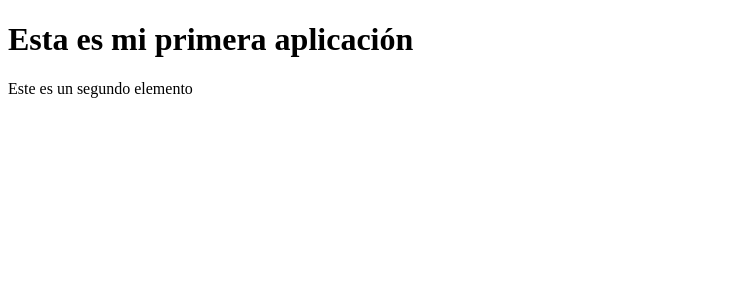
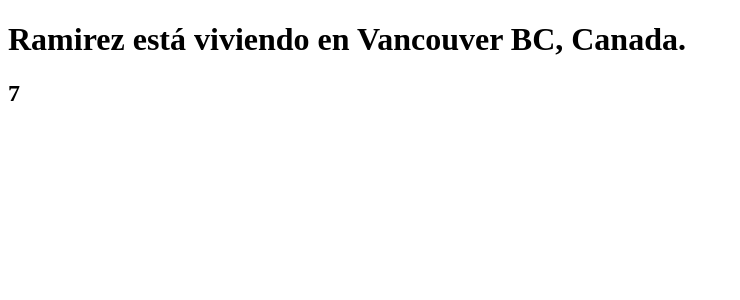
Before and after one commit to ImSuperSir/LearningReactVite, a React (Vite) app: page / in a window 1280 px wide. Shown: the top 300 px of the page, without its empty margins (0-740 px from the left). Built offline with nearby package versions, Linux system fonts and the light colour scheme.

Commit message:
MyFirstComponent - llamandoComponentes

```diff
--- a/src/MyFirstApp.jsx
+++ b/src/MyFirstApp.jsx
@@ -1,8 +1,32 @@
 //Esta es mi primera aplicacion
 
-export const MyFirstApp = () => (
-<>
-<h1>Esta es mi primera aplicación</h1>
-<p>Este es un segundo elemento</p>
-</>
-);
+const GetUserName = () =>
+{
+  return 'Ramirez está viviendo en Vancouver BC, Canada.';
+};
+
+const getSumaNumeros = (a, b) =>
+{
+  return (a + b);
+}
+
+
+// export const MyFirstApp = () => (
+// <>
+// <h1>Esta es mi primera aplicación</h1>
+// <p>Este es un segundo elemento</p>
+// </>
+// );
+
+export const MyFirstApp = () =>
+{
+  const lValor = GetUserName();
+  return (
+    <>
+      {
+  /*Aca puedo tranquilamente agregar comentarios  */}
+      <h1>{lValor}</h1>
+      <h2>{getSumaNumeros(2, 5)}</h2>
+    </>
+  )
+}
```
